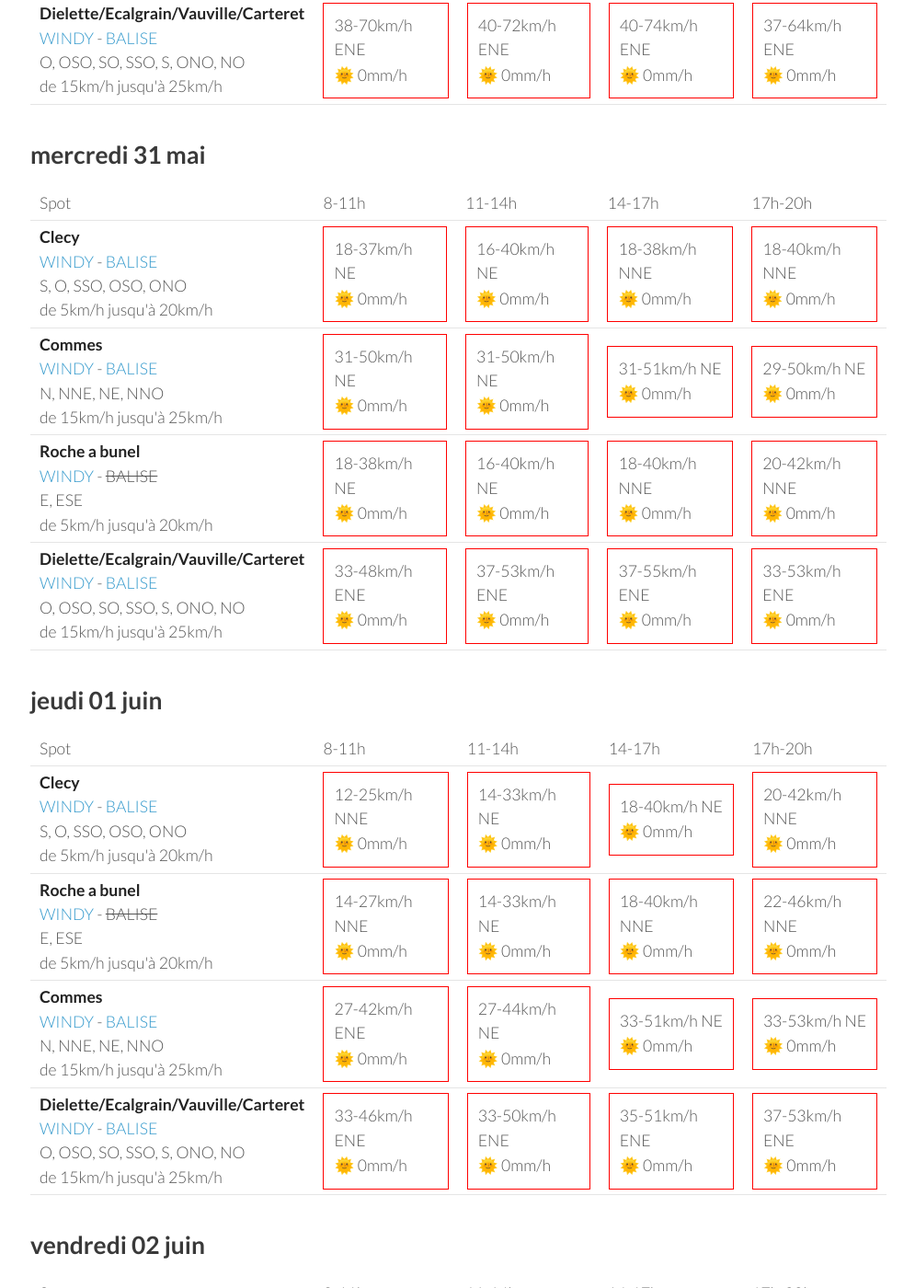
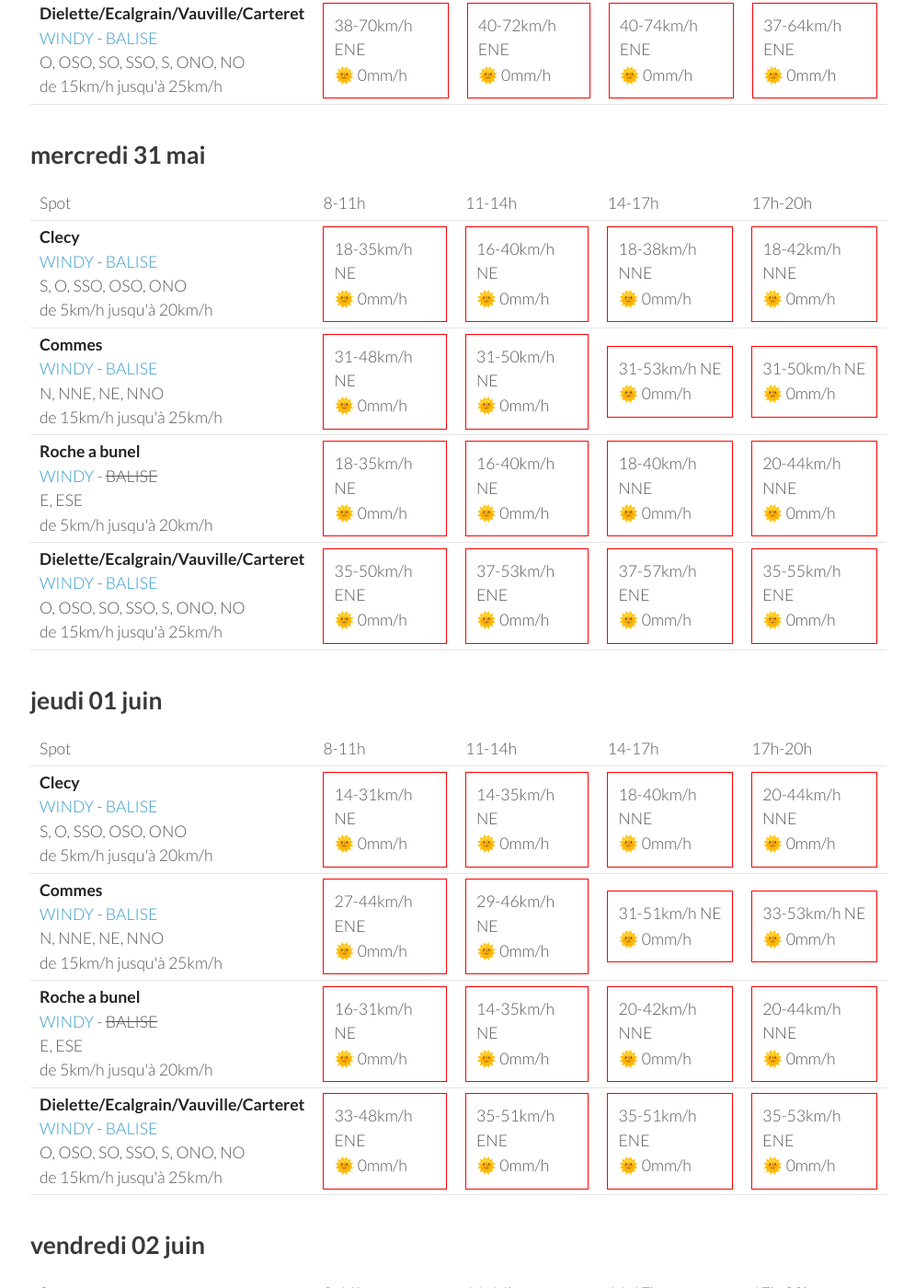
Before and after one commit to parapente-dans-le-nord/parapente-dans-le-nord.github.io, a Jekyll site: the page built from normandie.markdown, in a window 1280 px wide and 1400 px high, scrolled down 1312 px. Shown: the whole window at 92% size, without its empty margins (25-1020 px from the left). Built offline with Jekyll 4.4.1, drawn with Linux system fonts in a browser that asks for light colours; some of the changed text lies outside the part shown.

Commit message:
update index.markdown

```diff
--- a/normandie.markdown
+++ b/normandie.markdown
@@ -132,40 +132,40 @@ page mise à jour le lundi 29 mai 13:46
 <tr>
         <td><strong>Clecy</strong><br><a href="https://windy.com/48.929/-0.470?48.516,-0.470,8">WINDY</a> - <span class=""><a href="http://www.balisemeteo.com/balise.php?idBalise=122">BALISE</a> </span><br> <span class="vent-favorable">S, O, SSO, OSO, ONO</span><br><span class="force-vent">de 5km/h jusqu'à 20km/h</span> </td>
 
-            <td><div class="not-flyable"><p>18-37km/h NE</p><p>🌞 0mm/h</p></div></td>
+            <td><div class="not-flyable"><p>18-35km/h NE</p><p>🌞 0mm/h</p></div></td>
             <td><div class="not-flyable"><p>16-40km/h NE</p><p>🌞 0mm/h</p></div></td>
             <td><div class="not-flyable"><p>18-38km/h NNE</p><p>🌞 0mm/h</p></div></td>
-            <td><div class="not-flyable"><p>18-40km/h NNE</p><p>🌞 0mm/h</p></div></td>
+            <td><div class="not-flyable"><p>18-42km/h NNE</p><p>🌞 0mm/h</p></div></td>
 
 
     </tr>
 <tr>
         <td><strong>Commes</strong><br><a href="https://windy.com/49.346/-0.726?48.936,-0.726,8">WINDY</a> - <span class=""><a href="http://www.balisemeteo.com/balise.php?idBalise=158">BALISE</a> </span><br> <span class="vent-favorable">N, NNE, NE, NNO</span><br><span class="force-vent">de 15km/h jusqu'à 25km/h</span> </td>
 
+            <td><div class="not-flyable"><p>31-48km/h NE</p><p>🌞 0mm/h</p></div></td>
             <td><div class="not-flyable"><p>31-50km/h NE</p><p>🌞 0mm/h</p></div></td>
+            <td><div class="not-flyable"><p>31-53km/h NE</p><p>🌞 0mm/h</p></div></td>
             <td><div class="not-flyable"><p>31-50km/h NE</p><p>🌞 0mm/h</p></div></td>
-            <td><div class="not-flyable"><p>31-51km/h NE</p><p>🌞 0mm/h</p></div></td>
-            <td><div class="not-flyable"><p>29-50km/h NE</p><p>🌞 0mm/h</p></div></td>
 
 
     </tr>
 <tr>
         <td><strong>Roche a bunel</strong><br><a href="https://windy.com/48.993/-0.499?48.580,-0.499,8">WINDY</a> - <span class="no-balise"> BALISE </span><br> <span class="vent-favorable">E, ESE</span><br><span class="force-vent">de 5km/h jusqu'à 20km/h</span> </td>
 
-            <td><div class="not-flyable"><p>18-38km/h NE</p><p>🌞 0mm/h</p></div></td>
+            <td><div class="not-flyable"><p>18-35km/h NE</p><p>🌞 0mm/h</p></div></td>
             <td><div class="not-flyable"><p>16-40km/h NE</p><p>🌞 0mm/h</p></div></td>
             <td><div class="not-flyable"><p>18-40km/h NNE</p><p>🌞 0mm/h</p></div></td>
-            <td><div class="not-flyable"><p>20-42km/h NNE</p><p>🌞 0mm/h</p></div></td>
+            <td><div class="not-flyable"><p>20-44km/h NNE</p><p>🌞 0mm/h</p></div></td>
 
 
     </tr>
 <tr>
         <td><strong>Dielette/Ecalgrain/Vauville/Carteret</strong><br><a href="https://windy.com/49.650/-1.856?49.243,-1.856,8">WINDY</a> - <span class=""><a href="http://www.balisemeteo.com/balise.php?idBalise=81">BALISE</a> </span><br> <span class="vent-favorable">O, OSO, SO, SSO, S, ONO, NO</span><br><span class="force-vent">de 15km/h jusqu'à 25km/h</span> </td>
 
-            <td><div class="not-flyable"><p>33-48km/h ENE</p><p>🌞 0mm/h</p></div></td>
+            <td><div class="not-flyable"><p>35-50km/h ENE</p><p>🌞 0mm/h</p></div></td>
             <td><div class="not-flyable"><p>37-53km/h ENE</p><p>🌞 0mm/h</p></div></td>
-            <td><div class="not-flyable"><p>37-55km/h ENE</p><p>🌞 0mm/h</p></div></td>
-            <td><div class="not-flyable"><p>33-53km/h ENE</p><p>🌞 0mm/h</p></div></td>
+            <td><div class="not-flyable"><p>37-57km/h ENE</p><p>🌞 0mm/h</p></div></td>
+            <td><div class="not-flyable"><p>35-55km/h ENE</p><p>🌞 0mm/h</p></div></td>
 
 
     </tr>
@@ -188,40 +188,40 @@ page mise à jour le lundi 29 mai 13:46
 <tr>
         <td><strong>Clecy</strong><br><a href="https://windy.com/48.929/-0.470?48.516,-0.470,8">WINDY</a> - <span class=""><a href="http://www.balisemeteo.com/balise.php?idBalise=122">BALISE</a> </span><br> <span class="vent-favorable">S, O, SSO, OSO, ONO</span><br><span class="force-vent">de 5km/h jusqu'à 20km/h</span> </td>
 
-            <td><div class="not-flyable"><p>12-25km/h NNE</p><p>🌞 0mm/h</p></div></td>
-            <td><div class="not-flyable"><p>14-33km/h NE</p><p>🌞 0mm/h</p></div></td>
-            <td><div class="not-flyable"><p>18-40km/h NE</p><p>🌞 0mm/h</p></div></td>
-            <td><div class="not-flyable"><p>20-42km/h NNE</p><p>🌞 0mm/h</p></div></td>
+            <td><div class="not-flyable"><p>14-31km/h NE</p><p>🌞 0mm/h</p></div></td>
+            <td><div class="not-flyable"><p>14-35km/h NE</p><p>🌞 0mm/h</p></div></td>
+            <td><div class="not-flyable"><p>18-40km/h NNE</p><p>🌞 0mm/h</p></div></td>
+            <td><div class="not-flyable"><p>20-44km/h NNE</p><p>🌞 0mm/h</p></div></td>
+
+
+    </tr>
+<tr>
+        <td><strong>Commes</strong><br><a href="https://windy.com/49.346/-0.726?48.936,-0.726,8">WINDY</a> - <span class=""><a href="http://www.balisemeteo.com/balise.php?idBalise=158">BALISE</a> </span><br> <span class="vent-favorable">N, NNE, NE, NNO</span><br><span class="force-vent">de 15km/h jusqu'à 25km/h</span> </td>
+
+            <td><div class="not-flyable"><p>27-44km/h ENE</p><p>🌞 0mm/h</p></div></td>
+            <td><div class="not-flyable"><p>29-46km/h NE</p><p>🌞 0mm/h</p></div></td>
+            <td><div class="not-flyable"><p>31-51km/h NE</p><p>🌞 0mm/h</p></div></td>
+            <td><div class="not-flyable"><p>33-53km/h NE</p><p>🌞 0mm/h</p></div></td>
 
 
     </tr>
 <tr>
         <td><strong>Roche a bunel</strong><br><a href="https://windy.com/48.993/-0.499?48.580,-0.499,8">WINDY</a> - <span class="no-balise"> BALISE </span><br> <span class="vent-favorable">E, ESE</span><br><span class="force-vent">de 5km/h jusqu'à 20km/h</span> </td>
 
-            <td><div class="not-flyable"><p>14-27km/h NNE</p><p>🌞 0mm/h</p></div></td>
-            <td><div class="not-flyable"><p>14-33km/h NE</p><p>🌞 0mm/h</p></div></td>
-            <td><div class="not-flyable"><p>18-40km/h NNE</p><p>🌞 0mm/h</p></div></td>
-            <td><div class="not-flyable"><p>22-46km/h NNE</p><p>🌞 0mm/h</p></div></td>
-
-
-    </tr>
-<tr>
-        <td><strong>Commes</strong><br><a href="https://windy.com/49.346/-0.726?48.936,-0.726,8">WINDY</a> - <span class=""><a href="http://www.balisemeteo.com/balise.php?idBalise=158">BALISE</a> </span><br> <span class="vent-favorable">N, NNE, NE, NNO</span><br><span class="force-vent">de 15km/h jusqu'à 25km/h</span> </td>
-
-            <td><div class="not-flyable"><p>27-42km/h ENE</p><p>🌞 0mm/h</p></div></td>
-            <td><div class="not-flyable"><p>27-44km/h NE</p><p>🌞 0mm/h</p></div></td>
-            <td><div class="not-flyable"><p>33-51km/h NE</p><p>🌞 0mm/h</p></div></td>
-            <td><div class="not-flyable"><p>33-53km/h NE</p><p>🌞 0mm/h</p></div></td>
+            <td><div class="not-flyable"><p>16-31km/h NE</p><p>🌞 0mm/h</p></div></td>
+            <td><div class="not-flyable"><p>14-35km/h NE</p><p>🌞 0mm/h</p></div></td>
+            <td><div class="not-flyable"><p>20-42km/h NNE</p><p>🌞 0mm/h</p></div></td>
+            <td><div class="not-flyable"><p>20-44km/h NNE</p><p>🌞 0mm/h</p></div></td>
 
 
     </tr>
 <tr>
         <td><strong>Dielette/Ecalgrain/Vauville/Carteret</strong><br><a href="https://windy.com/49.650/-1.856?49.243,-1.856,8">WINDY</a> - <span class=""><a href="http://www.balisemeteo.com/balise.php?idBalise=81">BALISE</a> </span><br> <span class="vent-favorable">O, OSO, SO, SSO, S, ONO, NO</span><br><span class="force-vent">de 15km/h jusqu'à 25km/h</span> </td>
 
-            <td><div class="not-flyable"><p>33-46km/h ENE</p><p>🌞 0mm/h</p></div></td>
-            <td><div class="not-flyable"><p>33-50km/h ENE</p><p>🌞 0mm/h</p></div></td>
+            <td><div class="not-flyable"><p>33-48km/h ENE</p><p>🌞 0mm/h</p></div></td>
             <td><div class="not-flyable"><p>35-51km/h ENE</p><p>🌞 0mm/h</p></div></td>
-            <td><div class="not-flyable"><p>37-53km/h ENE</p><p>🌞 0mm/h</p></div></td>
+            <td><div class="not-flyable"><p>35-51km/h ENE</p><p>🌞 0mm/h</p></div></td>
+            <td><div class="not-flyable"><p>35-53km/h ENE</p><p>🌞 0mm/h</p></div></td>
 
 
     </tr>
```
Also changed, not shown: other parts of normandie.markdown (+1 -1 lines).
